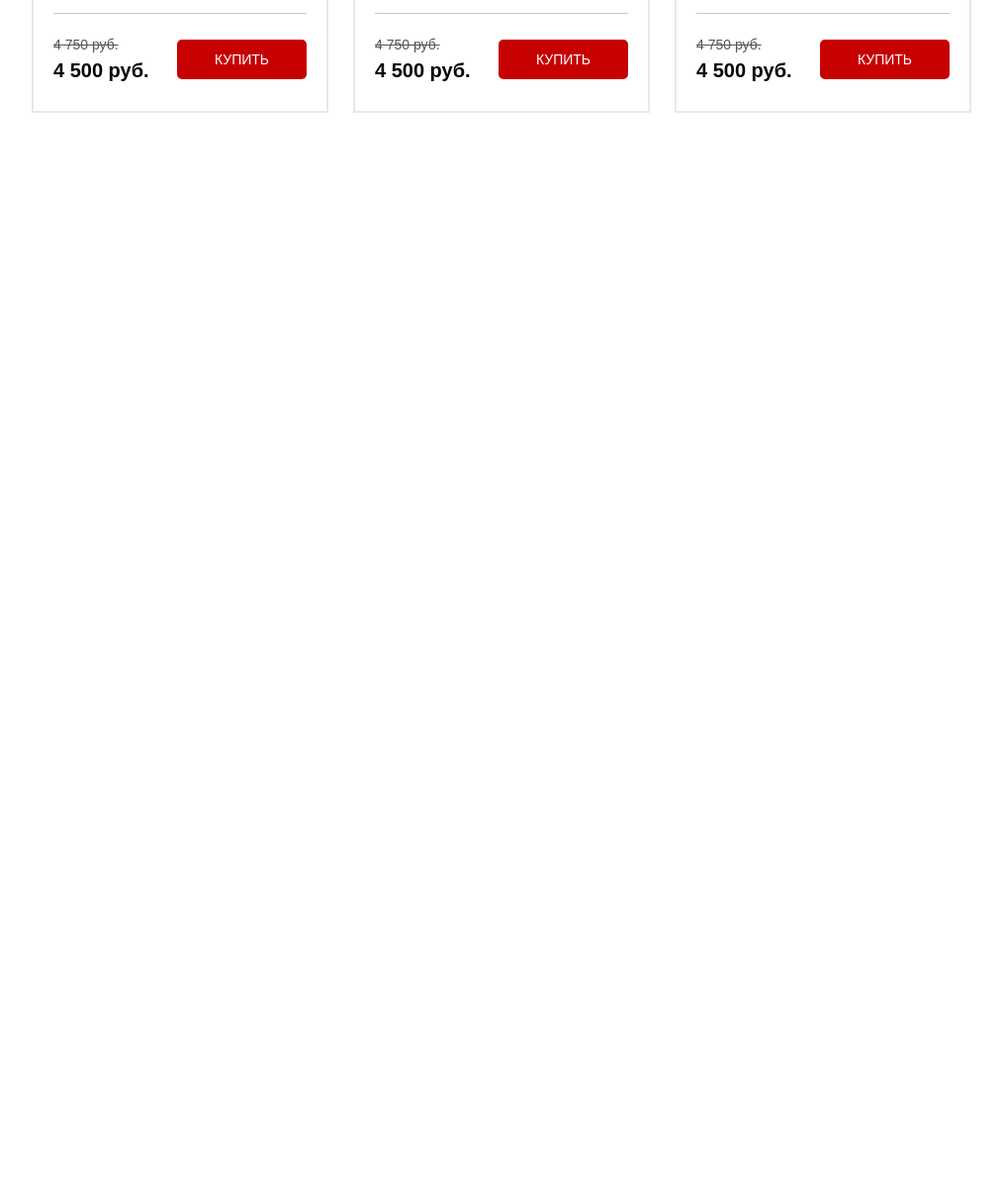
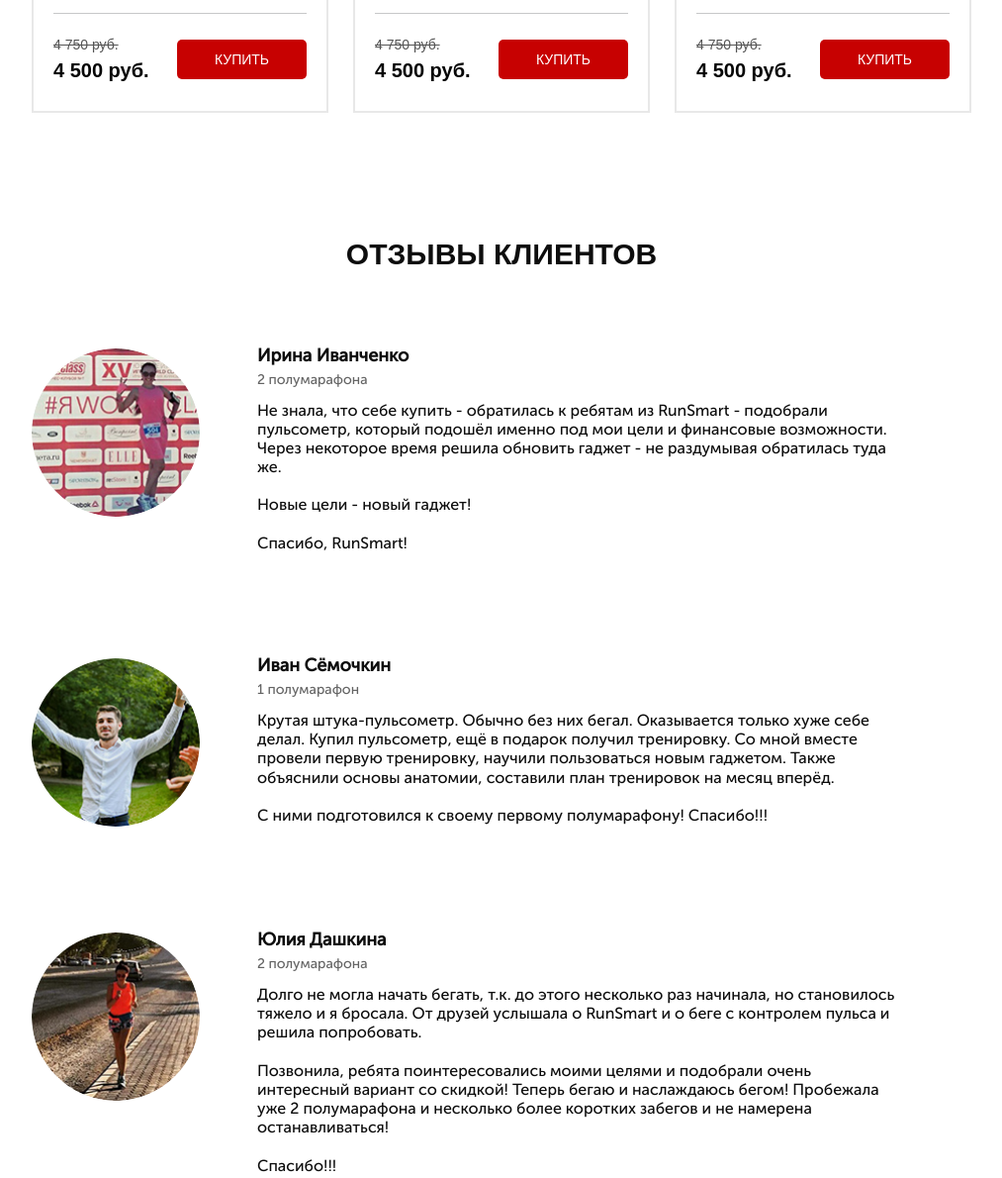
Before and after one commit to Mishelinus/RunSmart, a website: page src/index.html in a window 1280 px wide. Shown: the part 3730-4920 px from the top of the page at 99% size, without its empty margins (133-1146 px from the left). Before the commit the page ends 3964 px from the top, so only its background shows below. Drawn offline with nearby package versions, Linux system fonts and the light colour scheme.

Commit message:
finished  section catalog, added section feedback, Media queries

```diff
--- a/src/index.html
+++ b/src/index.html
@@ -434,6 +434,65 @@
          </div>
       </div>
    </section>
+   <section class="feedback">
+<div class="container">
+   <div class="title title_feedback">Отзывы клиентов</div>
+   <div class="feedback__wrapper">
+      <div class="feedback-item">
+         <div class="feedback-item__img">
+            <img src="img/client_first.jpg" alt="Ирина Иванченко">
+         </div>
+         <div class="feedback-item__content">
+               <div class="feedback-item__title">Ирина Иванченко </div>
+               <div class="feedback-item__subtitle">2 полумарафона</div>
+               <div class="feedback-item__text">Не знала, что себе купить - обратилась к ребятам из RunSmart - подобрали пульсометр, который подошёл именно под мои цели и финансовые возможности.
+                  Через некоторое время решила обновить гаджет - не раздумывая обратилась туда же. <br><br>
+
+                  Новые цели - новый гаджет! <br><br>
+
+                  Спасибо, RunSmart!
+                  </div>
+         </div>
+      </div>
+      <div class="feedback-item">
+         <div class="feedback-item__img">
+            <img src="img/client_second.jpg" alt="Иван Сёмочкин">
+         </div>
+         <div class="feedback-item__content">
+               <div class="feedback-item__title">Иван Сёмочкин
+
+               </div>
+               <div class="feedback-item__subtitle">1 полумарафон</div>
+               <div class="feedback-item__text">
+                  Крутая штука-пульсометр. Обычно без них бегал. Оказывается только хуже себе делал.
+Купил пульсометр, ещё в подарок получил тренировку. Со мной вместе провели первую тренировку, научили пользоваться новым гаджетом. Также объяснили основы анатомии, составили план тренировок на месяц вперёд. <br><br>
+
+С ними подготовился к своему первому полумарафону! Спасибо!!!
+
+               </div>
+         </div>
+      </div>
+      <div class="feedback-item">
+         <div class="feedback-item__img">
+            <img src="img/client_three.jpg" alt="Юлия Дашкина">
+         </div>
+         <div class="feedback-item__content">
+               <div class="feedback-item__title">Юлия Дашкина
+
+               </div>
+               <div class="feedback-item__subtitle">2 полумарафона</div>
+               <div class="feedback-item__text">Долго не могла начать бегать, т.к. до этого несколько раз начинала, но становилось тяжело и я бросала. От друзей услышала о RunSmart и о беге с контролем пульса и решила попробовать. <br><br>
+
+                  Позвонила, ребята поинтересовались моими целями и подобрали очень интересный вариант со скидкой! Теперь бегаю и наслаждаюсь бегом! Пробежала уже 2 полумарафона и несколько более коротких забегов и не намерена останавливаться!
+
+                  <br><br> Спасибо!!!
+                  </div>
+         </div>
+      </div>
+   </div>
+</div>
+
+   </section>
 
    <script type="text/javascript" src="https://code.jquery.com/jquery-1.11.0.min.js"></script>
    <script type="text/javascript" src="https://code.jquery.com/jquery-migrate-1.2.1.min.js"></script>
--- a/src/scss/_general.scss
+++ b/src/scss/_general.scss
@@ -22,3 +22,4 @@
 @import 'blocks/forms';
 @import 'blocks/carousel';
 @import 'blocks/catalog';
+@import'blocks/feedback';
--- a/src/scss/_media.scss
+++ b/src/scss/_media.scss
@@ -30,10 +30,28 @@ visibility: visible;
           position: inherit;
 
       }
-      // .slick-arrow.slick-next{
 
-      // }
-
+   }
+   .catalog__content{
+      justify-content: space-around;
+   }
+   .feedback-item{
+      flex-direction: column;
+      margin-bottom: 40px;
+      padding: 0 20px;
+      &__img{
+         margin: 0 auto;
+      }
+      &__content{
+         margin: 0 auto;
+      }
+      &__title{
+         text-align: center;
+         margin-top: 15px;
+      }
+      &__subtitle{
+         text-align: center;
+      }
    }
 }
 
@@ -78,6 +96,14 @@ visibility: visible;
       font-size: 30px;
       max-width: 680px;
    }
+}
+
+.catalog__tabs{
+   flex-direction: column;
+}
+.catalog__tab{
+   width: 85%;
+   margin-bottom: 30px;
 }
 
 }
--- a/src/scss/blocks/_catalog.scss
+++ b/src/scss/blocks/_catalog.scss
@@ -10,7 +10,7 @@
       padding-left: 0;
    }
    &__tab {
-      display: flex;
+      //display: flex;
       width: 220px;
       height: 50px;
       border: 2px solid #d0d0d0;
@@ -19,7 +19,6 @@
       text-transform: uppercase;
       color: #6b6b6b;
       text-align: center;
-      display: inline-block;
       line-height: 48px;
       transform: skewX(-25deg);
       margin: 0 5px;
--- /dev/null
+++ b/src/scss/blocks/_feedback.scss
@@ -0,0 +1,43 @@
+.feedback-item{
+   width: 100%;
+   display: flex;
+   margin-bottom: 101px;
+   &__img{
+      width: 170px;
+      height: 170px;
+      border-radius: 50%;
+      margin-right: 58px;
+      margin-top: 6px;
+      overflow: hidden;
+      img{
+         width: 100%;
+         height: 100%;
+      }
+   }
+   &__content{
+      max-width: 656px;
+   }
+
+   &__title{
+      font-size: 18px;
+      font-family: "Museo Sans";
+      color: rgb(13, 13, 13);
+      font-weight: 700;
+      text-align: left;
+      //margin-bottom: 10px;
+   }
+   &__subtitle{
+      font-size: 14px;
+      font-family: "Museo Sans";
+      color: rgb(100, 100, 100);
+      font-weight: 300;
+      margin-bottom: 11px;
+   }
+   &__text{
+      font-size: 16px;
+      font-family: "Museo Sans";
+      color: rgb(13, 13, 13);
+      line-height: 1.2;
+      font-weight: 300;
+   }
+}
--- a/src/scss/blocks/_title.scss
+++ b/src/scss/blocks/_title.scss
@@ -16,4 +16,7 @@
       margin-bottom: 78px;
       font-size: 36px;
    }
+   &_feedback{
+      margin-bottom: 67px;
+   }
 }
```
Also changed, not shown: src/css/style.min.css.
